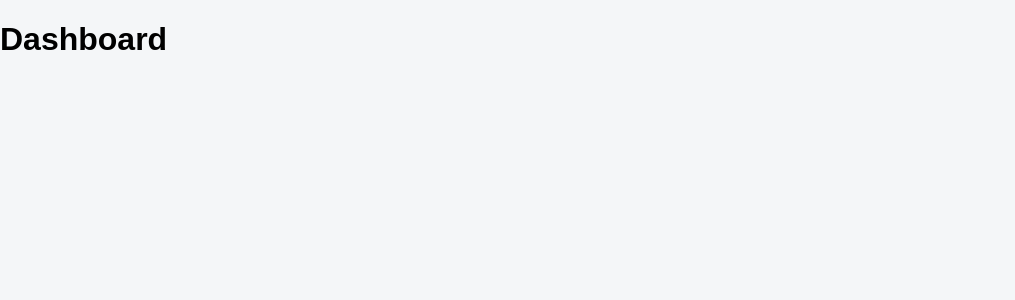
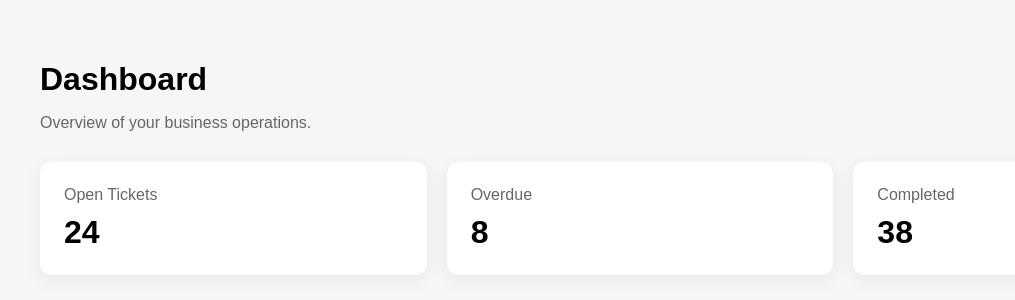
Before and after one commit to mariosfok/Business-Operations-, a React app in the folder frontend/: page /dashboard in a window 1280 px wide. Shown: the top 300 px of the page, without its empty margins (0-1015 px from the left). Built offline with nearby package versions, Linux system fonts and the light colour scheme; the HTML template or start-up script is replaced by a standard one.

Commit message:
add dashboard statistics cards

```diff
--- /dev/null
+++ b/frontend/src/components/StatCard.jsx
@@ -0,0 +1,10 @@
+function StatCard({ title, value }) {
+    return (
+        <div className="stat-card">
+            <p>{title}</p>
+            <h2>{value}</h2>
+        </div>
+    );
+}
+
+export default StatCard;
--- a/frontend/src/index.css
+++ b/frontend/src/index.css
@@ -65,3 +65,40 @@ body {
 .login-card button:hover {
     background: #1f2937;
 }
+
+/* dashboard */
+.dashboard {
+    padding: 40px;
+}
+
+.dashboard h1 {
+    margin-bottom: 8px;
+}
+
+.dashboard > p {
+    color: #666;
+    margin-bottom: 30px;
+}
+
+.stats-container {
+    display: grid;
+    grid-template-columns: repeat(3, 1fr);
+    gap: 20px;
+}
+
+.stat-card {
+    background: white;
+    padding: 24px;
+    border-radius: 12px;
+    box-shadow: 0 5px 20px rgba(0, 0, 0, 0.06);
+}
+
+.stat-card p {
+    margin: 0 0 10px;
+    color: #666;
+}
+
+.stat-card h2 {
+    margin: 0;
+    font-size: 32px;
+}
--- a/frontend/src/pages/Dashboard.jsx
+++ b/frontend/src/pages/Dashboard.jsx
@@ -1,6 +1,39 @@
+import StatCard from "../components/StatCard";
+
 function Dashboard() {
+
+    const stats = [
+        {
+            title: "Open Tickets",
+            value: 24
+        },
+        {
+            title: "Overdue",
+            value: 8
+        },
+        {
+            title: "Completed",
+            value: 38
+        }
+    ];
+
     return (
-        <h1>Dashboard</h1>
+        <div className="dashboard">
+
+            <h1>Dashboard</h1>
+            <p>Overview of your business operations.</p>
+
+            <div className="stats-container">
+                {stats.map((stat) => (
+                    <StatCard
+                        key={stat.title}
+                        title={stat.title}
+                        value={stat.value}
+                    />
+                ))}
+            </div>
+
+        </div>
     );
 }
 
```
